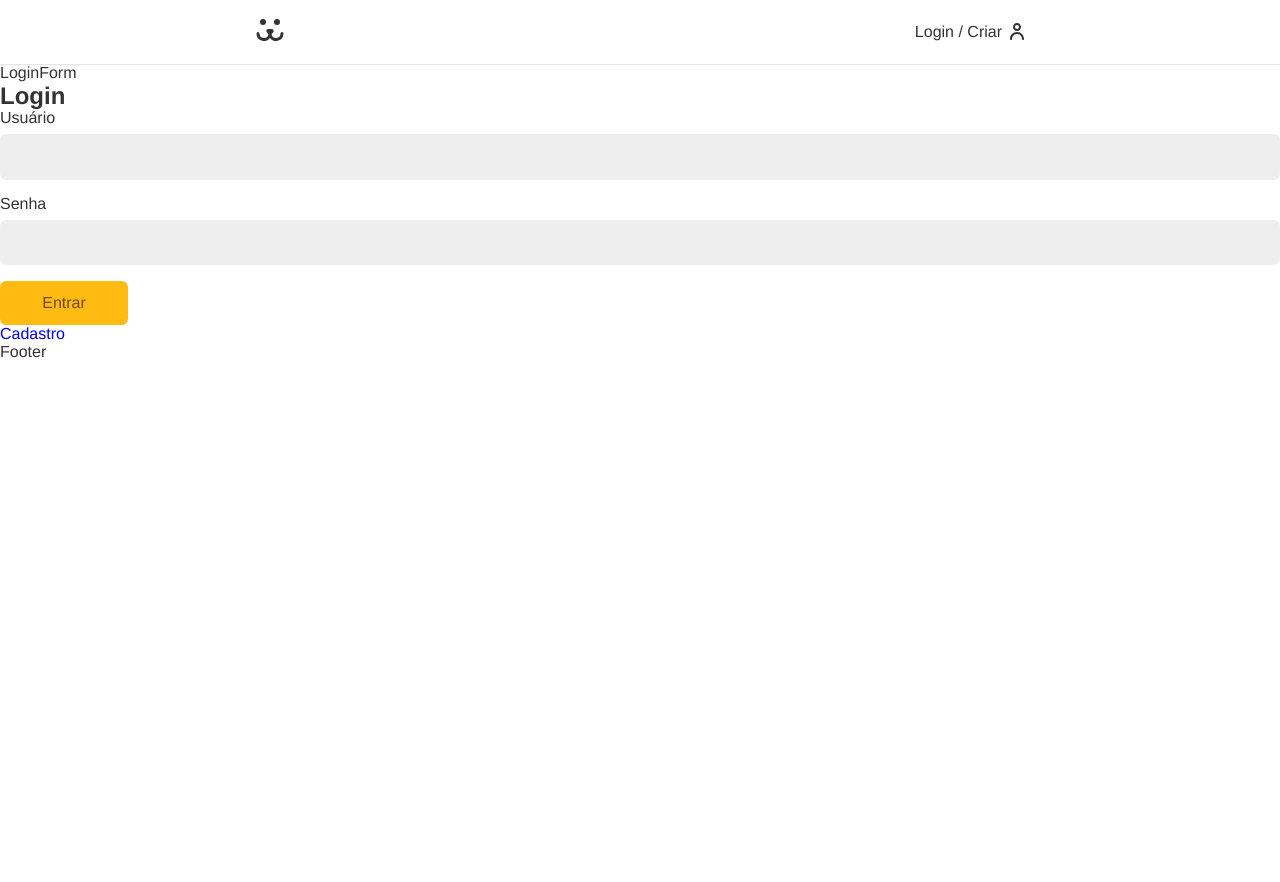
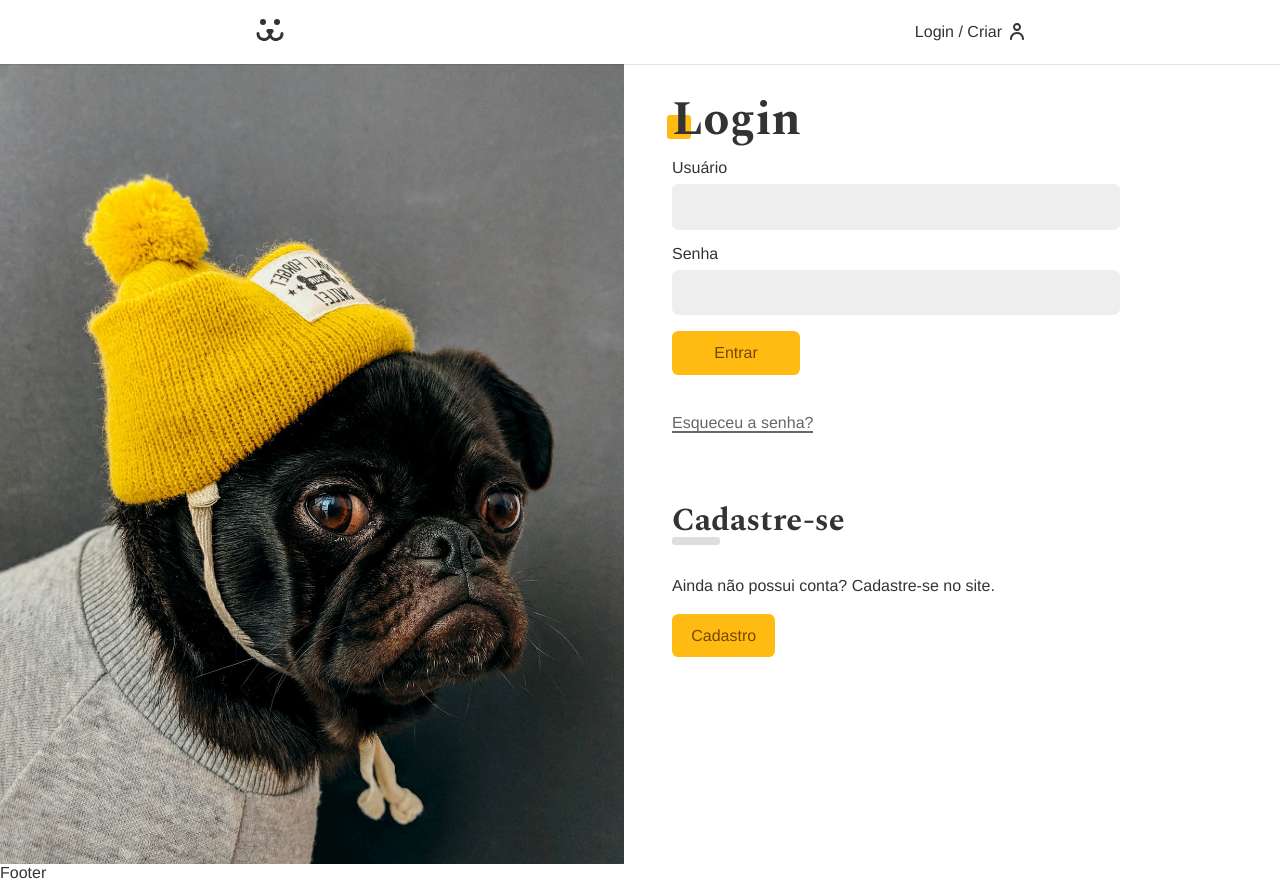
Before and after one commit to Davi-DevRoom/Rede_Social_Pets, a React app: page /login in a window 1280 px wide. Before the commit the page ends 800 px from the top, so only its background shows below. Built offline with nearby package versions, Linux system fonts and the light colour scheme; the HTML template or start-up script is replaced by a standard one.

Commit message:
criação da area de login
Criação e estilização da area de login do site

```diff
--- a/src/App.jsx
+++ b/src/App.jsx
@@ -6,18 +6,21 @@
 import Footer from './Components/Footer';
 import Home from './Components/Home';
 import Login from './Components/Login/Login';
+import { UserStorage } from './UserContext';
 
 
 const App = () => {
   return (
     <div>
       <BrowserRouter>
+        <UserStorage>
           <Header />
             <Routes>
               <Route path="/" element={<Home />} />
               <Route path="/login/*" element={<Login />} />
             </Routes>
           <Footer />
+        </UserStorage>
       </BrowserRouter>
     </div>
   )
--- a/src/Components/Header.jsx
+++ b/src/Components/Header.jsx
@@ -2,17 +2,28 @@
 import styles from './CSS-modules/Header.module.css';
 import { Link } from 'react-router-dom';
 import Dog from '../Assets/dogs.svg?react';
+import { UserContext } from '../UserContext';
 
 const Header = () => {
+  const { data, userLogout } = React.useContext(UserContext);
+
   return (
     <header className={styles.header}>
         <nav className={`${styles.nav} container`}>
             <Link className={styles.logo} to="/" aria-label="Dogs - Home">
               <Dog />
             </Link>
-            <Link className={styles.login} to="/Login">
-                Login / Criar
-            </Link>
+            {data ? (
+              <Link className={styles.login} to="/conta">
+                  {data.nome}
+                  <button onClick={userLogout}>Sair</button>
+              </Link>
+              ) : (
+              <Link className={styles.login} to="/Login">
+                  Login / Criar
+              </Link>
+            )}
+
         </nav>
     </header>
   );
--- /dev/null
+++ b/src/Components/Helper/Error.jsx
@@ -0,0 +1,10 @@
+import React from 'react'
+
+const Error = ({error}) => {
+    if (!error) return null;
+  return (
+    <p style={{color: '#f31', margin: '1rem 0'}}>{error}</p>
+  )
+}
+
+export default Error
--- a/src/Components/Login/Login.jsx
+++ b/src/Components/Login/Login.jsx
@@ -1,13 +1,19 @@
 import React from 'react'
-import { Route, Routes } from 'react-router-dom'
+import { Navigate, Route, Routes } from 'react-router-dom'
 import LoginForm from './LoginForm'
 import LoginCreate from './LoginCreate'
 import LoginPasswordLost from './LoginPasswordLost'
 import LoginPasswordReset from './LoginPasswordReset'
+import { UserContext } from '../../UserContext'
+import styles from './Login.module.css'
 
 const Login = () => {
+  const {login} =React.useContext(UserContext);
+
+  if(login===true) return <Navigate to="/conta" />
   return (
-    <div>
+    <section className={styles.login}>
+      <div className={styles.forms}>
         <Routes>
           <Route path="/" element={<LoginForm />}/>
           <Route path="criar" element={<LoginCreate />}/>
@@ -16,6 +22,7 @@
 
         </Routes>
       </div>
+    </section>
   )
 }
 
--- /dev/null
+++ b/src/Components/Login/Login.module.css
@@ -0,0 +1,31 @@
+.login{
+    display: grid;
+    grid-template-columns: 1fr 1fr;
+    min-height: 100vh;
+    gap: 2rem;
+}
+
+.login::before{
+    display: block;
+    content: '';
+    background: url('../../Assets/login.jpg') no-repeat center center;
+    background-size: cover;
+}
+
+.forms{
+    max-width: 30rem;
+    padding: 1rem;
+}
+
+@media (max-width: 40rem) {
+    .login{
+        grid-template-columns: 1fr;
+    }
+    .login::before{
+        display: none;
+    }
+    .forms{
+        max-width: 100%;
+    }
+
+}
--- a/src/Components/Login/LoginForm.jsx
+++ b/src/Components/Login/LoginForm.jsx
@@ -3,56 +3,51 @@
 import Input from '../Forms/Input';
 import Button from '../Forms/Button';
 import useForm from '../../Hooks/useForm';
-import { TOKEN_POST, USER_GET } from '../../api';
+import { UserContext } from '../../UserContext';
+import Error from '../Helper/Error';
+import styles from './LoginForm.module.css';
+import stylesBtn from '../Forms/Button.module.css';
+
 
 const LoginForm = () => {
     const username = useForm();
     const password = useForm();
 
-    React.useEffect(() => {
-        const token = window.localStorage.getItem('token');
-        if(token){
-            getUser(token);
-        }
-    }, []);
-
-    async function getUser(token){
-        const {url, options} = USER_GET(token);
-        const response = await fetch(url, options)
-        const json = await response.json();
-        console.log(json);
-    }
+    const {userLogin, error, loading} = React.useContext(UserContext);
 
     async function handleSubmit(event){
         event.preventDefault();
 
         if(username.validate() && password.validate()){
-            const {url, options} = TOKEN_POST({
-                username: username.value,
-                password: password.value,
-            });
-
-            const response = await fetch(url, options)
-            const json = await response.json();
-            window.localStorage.setItem('token', json.token);
-            getUser(json.token)
+            userLogin(username.value, password.value)
         }
 
     }
 
   return (
-    <section>
-        LoginForm
-        <h1>
+    <section className='animeLeft'>
+        <h1 className='title'>
             Login
         </h1>
-        <form action="" onSubmit={handleSubmit}>
+        <form className={styles.form} onSubmit={handleSubmit}>
             <Input label="Usuário" type="text" name="username" {...username} />
             <Input label="Senha" type="password" name="password" {...password} />
-            <Button>Entrar</Button>
+            {loading ?
+            <Button disabled>Carregando...</Button> :
+            <Button>Entrar</Button>}
+            <Error error={error}/>
+            {error && <p>{error}</p>}
         </form>
-
-        <Link to="/login/criar">Cadastro</Link>
+        <Link className={styles.perdeu} to="/login/perdeu">
+            Esqueceu a senha?
+        </Link>
+        <div className={styles.cadastro}>
+            <h2 className={styles.subtitle}>Cadastre-se</h2>
+            <p>
+                Ainda não possui conta? Cadastre-se no site.
+            </p>
+            <Link className={stylesBtn.button} to="/login/criar">Cadastro</Link>
+        </div>
     </section>
   )
 }
--- /dev/null
+++ b/src/Components/Login/LoginForm.module.css
@@ -0,0 +1,42 @@
+.form {
+    margin-bottom: 2rem;
+}
+
+.perdeu{
+    display: inline-block;
+    color: #666;
+    padding: 0.5rem 0;
+    line-height: 1;
+}
+
+.perdeu::after{
+    content: '';
+    height: 2px;
+    width: 100%;
+    background: currentColor;
+    display: block;
+}
+
+.cadastro{
+    margin-top: 4rem;
+}
+
+.cadastro p{
+    margin-top: 2rem;
+    margin-bottom: 2rem;
+}
+
+.subtitle{
+    font-family: var(--type-second);
+    line-height: 1;
+    font-size: 2rem;
+}
+
+.subtitle::after{
+    content: '';
+    display: block;
+    background: #ddd;
+    height: .5rem;
+    width: 3rem;
+    border-radius: 0.2rem;
+}
--- /dev/null
+++ b/src/UserContext.jsx
@@ -0,0 +1,79 @@
+import React from 'react'
+import { TOKEN_POST, TOKEN_VALIDATE_POST, USER_GET } from './api';
+import { useNavigate } from 'react-router-dom';
+
+export const UserContext = React.createContext();
+
+
+export const UserStorage = ({ children }) => {
+    const [data, setData] = React.useState(null);
+    const [login, setLogin] = React.useState(null);
+    const [loading, setLoading] = React.useState(false);
+    const [error, setError] = React.useState(null);
+    const navigate = useNavigate();
+
+    const  userLogout = React.useCallback (
+        async function() {
+            setData(null);
+            setError(null);
+            setLoading(false);
+            setLogin(false);
+            window.localStorage.removeItem('token');
+            navigate('/login');
+    }, [navigate],
+    )
+
+    async function getUser(token) {
+        const {url, options} = USER_GET(token);
+        const response = await fetch(url, options);
+        const json = await response.json();
+        setData(json);
+        setLogin(true);
+    }
+
+    async function userLogin(username, password) {
+        try{
+            setError(null);
+            setLoading(true);
+            const {url, options} = TOKEN_POST({username, password});
+            const tokenRes = await fetch(url, options);
+            if(!tokenRes.ok) throw new Error(`Error: ${tokenRes.statusText}`)
+            const {token} = await tokenRes.json();
+            window.localStorage.setItem('token', token);
+            await getUser(token);
+            navigate('/conta');
+        } catch (err) {
+            setError(err.message);
+            setLogin(false);
+        } finally {
+            setLoading(false);
+        }
+    }
+
+    React.useEffect(() => {
+        async function autoLogin(){
+            const token = window.localStorage.getItem('token');
+            if (token){
+                try {
+                    setError(null);
+                    setLoading(true);
+                    const {url, options} = TOKEN_VALIDATE_POST(token);
+                    const response = await fetch(url, options);
+                    if(!response.ok) throw new Error('Token inválido');
+                    await getUser(token);
+                } catch (err) {
+                    userLogout();
+                } finally{
+                    setLoading(false);
+                }
+            }
+        }
+        autoLogin();
+    }, [userLogout]);
+
+    return (
+        <UserContext.Provider value={{ userLogin,userLogout, data, error, loading, login }}>
+            {children}
+        </UserContext.Provider>
+    )
+}
--- a/src/api.js
+++ b/src/api.js
@@ -13,6 +13,18 @@
     };
 }
 
+export function TOKEN_VALIDATE_POST(token){
+    return{
+        url: API_URL + '/jwt-auth/v1/token/validate',
+        options: {
+            method: 'POST',
+            headers: {
+                Authorization : 'Bearer ' + token,
+            },
+        },
+    };
+}
+
 export function USER_GET(token){
     return{
         url: API_URL + '/api/user',
--- a/src/app.css
+++ b/src/app.css
@@ -1,3 +1,5 @@
+@import url('https://fonts.googleapis.com/css2?family=Spectral:ital,wght@0,200;0,300;0,400;0,500;0,600;0,700;0,800;1,200;1,300;1,400;1,500;1,600;1,700;1,800&display=swap');
+
 input{
     display: block;
     margin-bottom: 1rem;
@@ -40,6 +42,7 @@
 
 a{
     text-decoration: none;
+    color: #333;
 }
 
 .container{
@@ -47,3 +50,39 @@
     padding: 0 1rem;
     margin: 0 auto;
 }
+
+.title{
+    font-family: var(--type-second);
+    line-height: 1;
+    font-size: 3rem;
+    margin: 1rem 0;
+    position: relative;
+    z-index: 1;
+}
+
+.title::after{
+    content: '';
+    display: block;
+    width: 1.5rem;
+    height: 1.5rem;
+    background: #fb1;
+    position: absolute;
+    bottom: 5px;
+    left: -5px;
+    border-radius: 0.2rem;
+    z-index: -1;
+}
+
+.animeLeft{
+    opacity: 0;
+    transform: translateX(-20px);
+    animation: animeLeft 0.3s forwards;
+}
+
+@keyframes animeLeft{
+    to{
+        opacity: 1;
+        transform: initial;
+    }
+
+}
```
Lines whose indentation alone changed are shown as unchanged.
